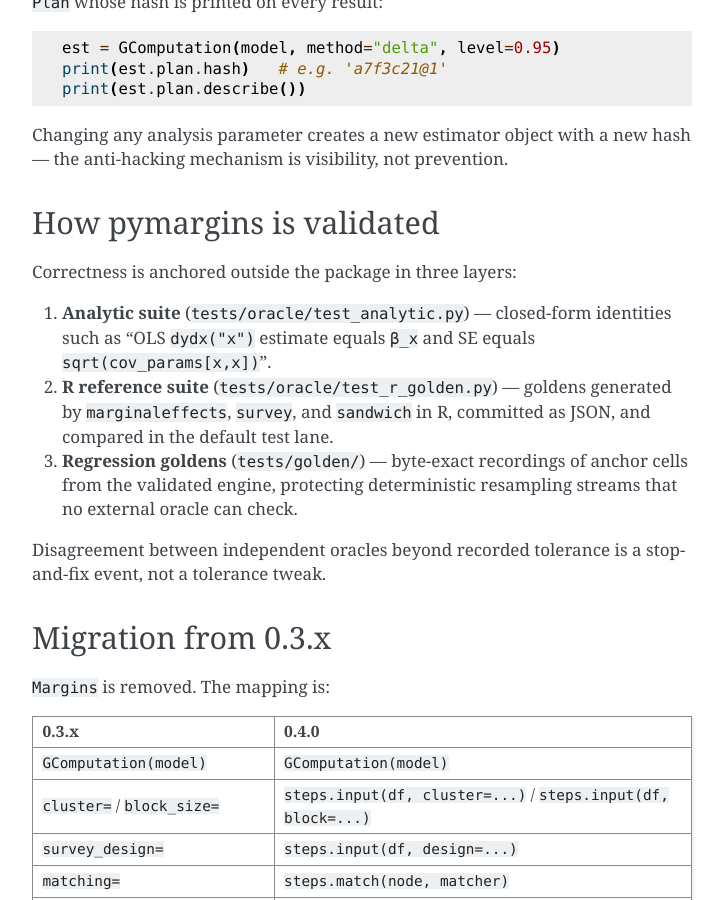
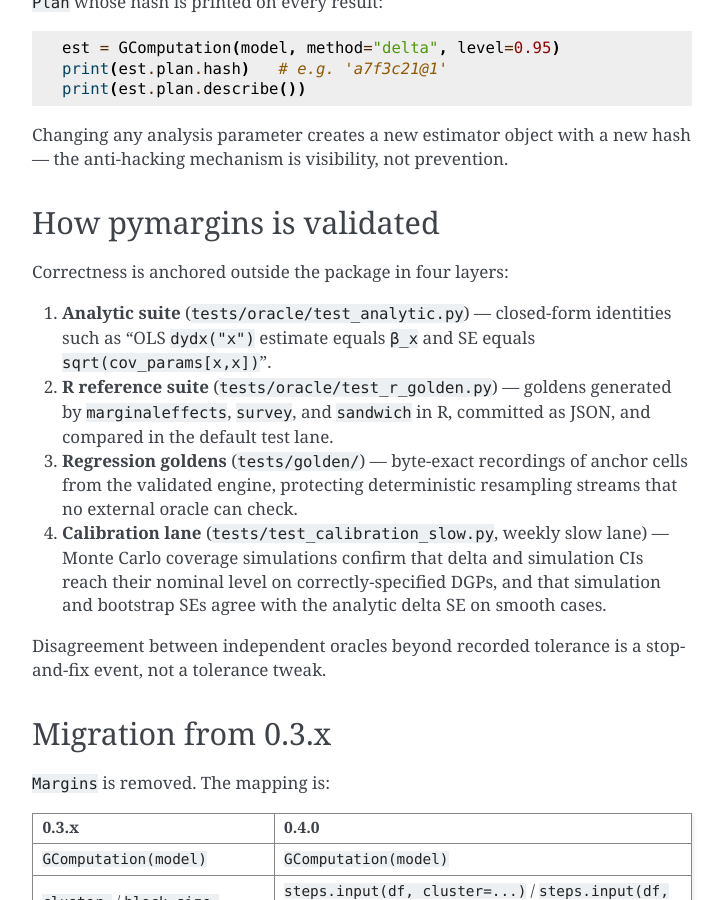
Before and after one commit to huntermills707/pymargins, a Sphinx documentation site: the page built from docs/explanations/computation_graph.md, in a window 1280 px wide and 900 px high, scrolled down 1137 px. Shown: the whole window, without its empty margins (388-1112 px from the left). Built offline with Sphinx 7.4.7, drawn with Linux system fonts in a browser that asks for light colours.

Commit message:
docs: document the calibration lane in computation_graph validation
Now that tests/test_calibration_slow.py exists, restore (corrected) the
validation-stack mention removed in the F3 fix: add the weekly calibration
lane as a fourth anchored layer (coverage simulations + sim/boot vs delta
SE agreement).

```diff
--- a/docs/explanations/computation_graph.md
+++ b/docs/explanations/computation_graph.md
@@ -58,7 +58,7 @@ hash — the anti-hacking mechanism is visibility, not prevention.
 
 ## How pymargins is validated
 
-Correctness is anchored outside the package in three layers:
+Correctness is anchored outside the package in four layers:
 
 1. **Analytic suite** (`tests/oracle/test_analytic.py`) — closed-form
    identities such as "OLS `dydx("x")` estimate equals `β_x` and SE equals
@@ -69,6 +69,10 @@ Correctness is anchored outside the package in three layers:
 3. **Regression goldens** (`tests/golden/`) — byte-exact recordings of anchor
    cells from the validated engine, protecting deterministic resampling streams
    that no external oracle can check.
+4. **Calibration lane** (`tests/test_calibration_slow.py`, weekly slow lane) —
+   Monte Carlo coverage simulations confirm that delta and simulation CIs reach
+   their nominal level on correctly-specified DGPs, and that simulation and
+   bootstrap SEs agree with the analytic delta SE on smooth cases.
 
 Disagreement between independent oracles beyond recorded tolerance is a
 stop-and-fix event, not a tolerance tweak.
```
